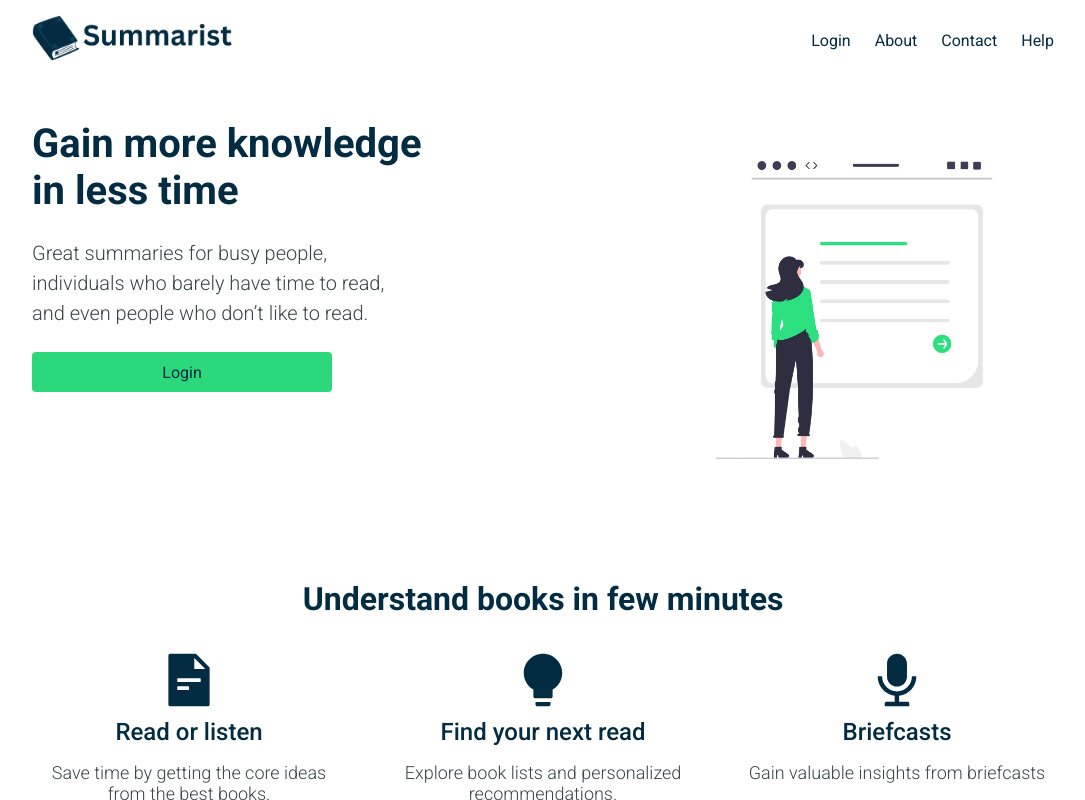
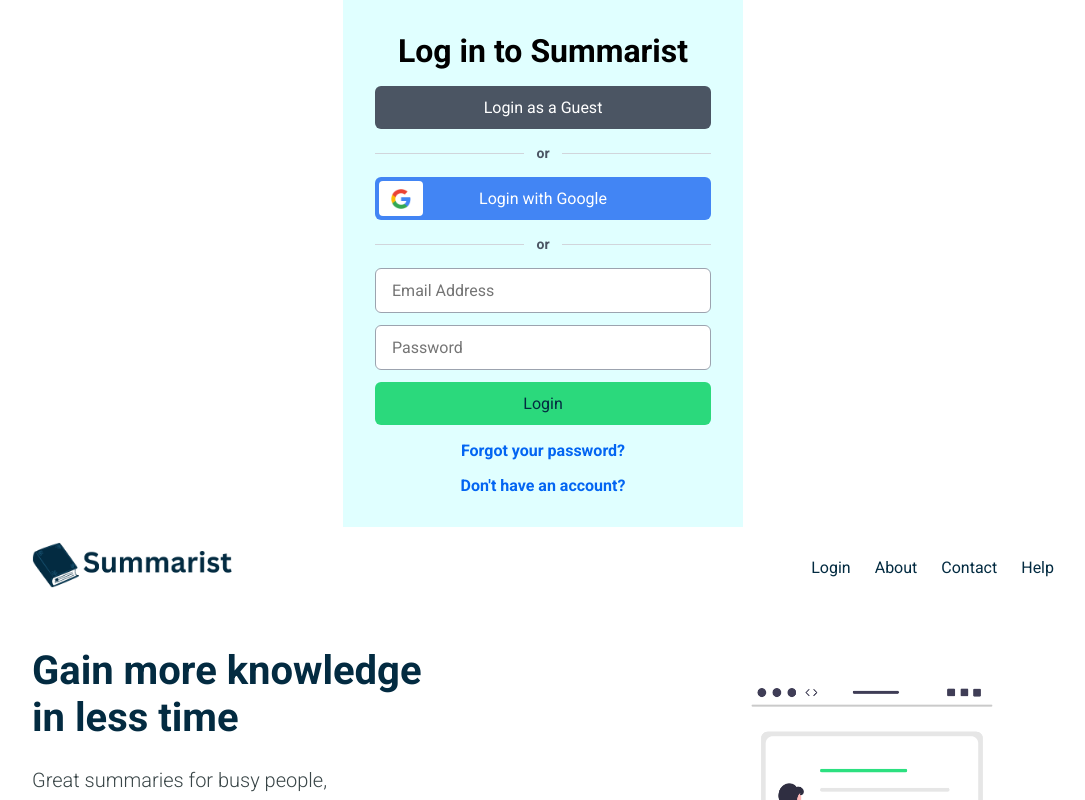
Before and after one commit to MdIslamNeon/advanced-internship, a Next.js app: page / in a window 1280 px wide. Shown: the top 800 px of the page, without its empty margins (97-1182 px from the left). Built offline with nearby package versions, Linux system fonts and the light colour scheme.

Commit message:
Added html and css for login modal

```diff
--- /dev/null
+++ b/src/app/components/AuthModal.module.css
@@ -0,0 +1,97 @@
+.title {
+    text-align: center;
+}
+
+.authContainer {
+  display: flex;
+  flex-direction: column;
+  gap: 16px;
+  padding: 32px;
+  max-width: 400px;
+  margin: 0 auto;
+  background-color: lightcyan;
+}
+
+.ctaBtn {
+  background-color: #4b5563;
+  color: white;
+  font-weight: 400;
+  font-size: 16px;
+  padding: 12px 24px;
+  border: none;
+  border-radius: 6px;
+  cursor: pointer;
+}
+
+.divider {
+  display: flex;
+  align-items: center;
+  gap: 12px;
+}
+
+.dividerLine {
+  flex: 1;
+  height: 1px;
+  background-color: #d1d5db;
+}
+
+.dividerText {
+  color: #4b5563;
+  font-weight: 600;
+  font-size: 14px;
+}
+
+.guestBtn {
+  background-color: #4b5563;
+  color: white;
+  border: none;
+}
+
+.googleBtn {
+  position: relative;
+  background-color: #4285f4;
+  color: white;
+  border: none;
+  padding: 12px 24px;
+}
+
+.googleIcon {
+  position: absolute;
+  left: 4px;
+  top: 4px;
+  bottom: 4px;
+  width: 44px;
+  background-color: white;
+  border-radius: 4px;
+  display: flex;
+  align-items: center;
+  justify-content: center;
+}
+
+.loginBtn {
+  background-color: #2bd97c;
+  color: #032b41;
+  border: none;
+}
+
+.input {
+  width: 100%;
+  padding: 12px 16px;
+  font-size: 16px;
+  border: 1px solid #9ca3af;
+  border-radius: 6px;
+  outline: none;
+}
+
+.authForm {
+  display: flex;
+  flex-direction: column;
+  gap: 12px;
+  width: 100%;
+}
+
+.authLink {
+  text-align: center;
+  color: #0365f2;
+  cursor: pointer;
+}
--- /dev/null
+++ b/src/app/components/AuthModal.tsx
@@ -0,0 +1,61 @@
+"use client"
+import styles from "./AuthModal.module.css";
+import googleLogo from "../../../public/google.png";
+import Image from "next/image";
+
+function AuthModal() {
+
+    function handleSubmit() {
+
+    }
+  return (
+    <div className={styles.authContainer}>
+      <h1 className={styles.title}>Log in to Summarist</h1>
+      <button className={`${styles.ctaBtn} ${styles.guestBtn}`}>
+        Login as a Guest
+      </button>
+
+      <div className={styles.divider}>
+        <span className={styles.dividerLine}></span>
+        <span className={styles.dividerText}>or</span>
+        <span className={styles.dividerLine}></span>
+      </div>
+
+      <button className={`${styles.ctaBtn} ${styles.googleBtn}`}>
+        <span className={styles.googleIcon}>
+          <Image src={googleLogo} alt="" width={20} height={20} />
+        </span>
+        Login with Google
+      </button>
+
+      <div className={styles.divider}>
+        <span className={styles.dividerLine}></span>
+        <span className={styles.dividerText}>or</span>
+        <span className={styles.dividerLine}></span>
+      </div>
+
+      <form className={styles.authForm} onSubmit={handleSubmit}>
+        <input
+          className={styles.input}
+          type="email"
+          placeholder="Email Address"
+          required
+        />
+        <input
+          className={styles.input}
+          type="password"
+          placeholder="Password"
+          required
+        />
+        <button className={`${styles.ctaBtn} ${styles.loginBtn}`} type="submit">
+          Login
+        </button>
+      </form>
+
+      <h4 className={styles.authLink}>Forgot your password?</h4>
+      <h4 className={styles.authLink}>Don&apos;t have an account?</h4>
+    </div>
+  );
+}
+
+export default AuthModal;
--- a/src/app/page.tsx
+++ b/src/app/page.tsx
@@ -4,11 +4,12 @@
 import Reviews from "./components/Reviews";
 import Numbers from "./components/Numbers";
 import Footer from "./components/Footer";
+import AuthModal from "./components/AuthModal";
 
 export default function Home() {
   return (
     <>
-
+      <AuthModal />
       <NavBar />
       <Landing />
       <Features />
```
